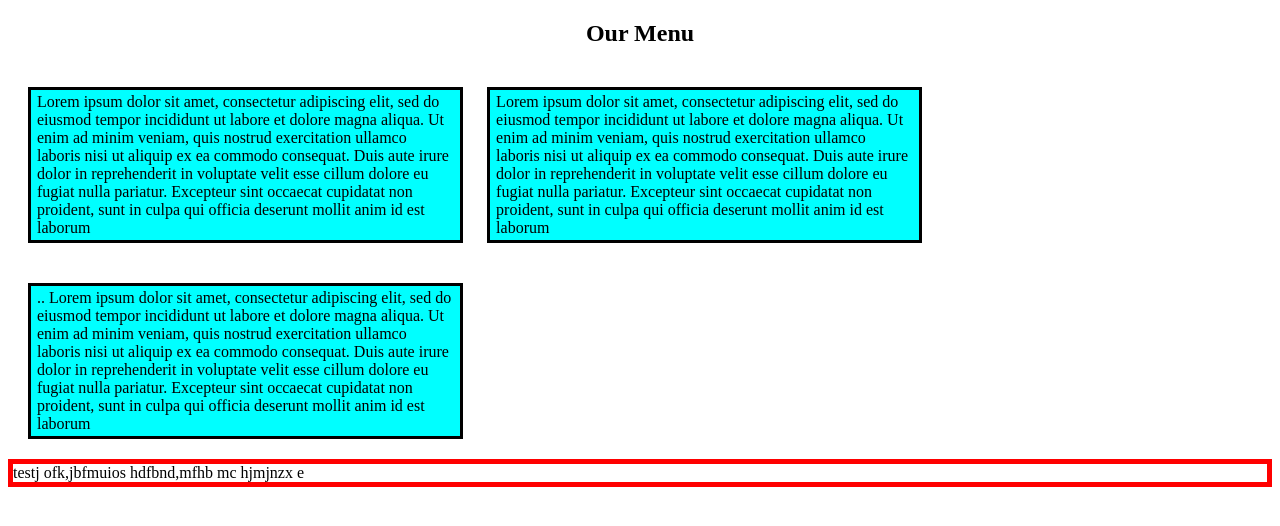
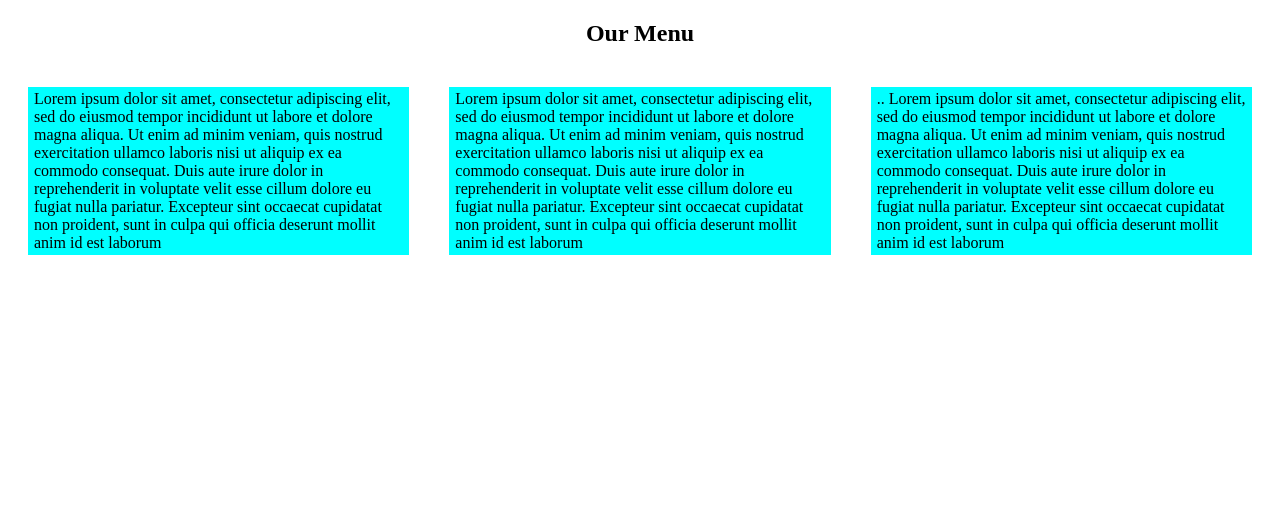
Before and after one commit to 4luckynikita/Coding, a plain HTML site: page module2-solution/index.html in a window 1280 px wide. Drawn offline with Linux system fonts and the light colour scheme.

Commit message:
Working desktop script

```diff
--- a/module2-solution/css/style.css
+++ b/module2-solution/css/style.css
@@ -5,8 +5,6 @@
             color: blue;
         }
     }
-
-
     /* tablets  - 768 -991*/
 
     @media (min-width: 768px) and (max-width: 991px) {
@@ -14,8 +12,6 @@
             color: red;
         }
     }
-
-
     /* desktops  - greater or equal 992*/
 
     @media (min-width: 992px) {
@@ -25,24 +21,33 @@
         #Chicken,
         #Beef,
         #Sushi {
-        width: 33%;
-    }
-    #Chicken,
-    #Sushi {
             margin: 20px;
         }
+        .innerHold {
+            float: left;
+            /*display: inline-block;*/
+            width: 33.33333%;
+            /* make sure left/right margins or left/right padding are 0px here
+            - it'll mess with the width otherwise*/
+            margin-left: 0px;
+            margin-right: 0px;
+            padding-left: 0px;
+            padding-right: 0px;
         }
+    }
+
     #Chicken,
     #Beef,
     #Sushi {
         background-color: aqua;
-        border: 3px solid black;
+        border: 0px solid black;
         padding-bottom: 3px;
         padding-top: 3px;
         padding-left: 6px;
         padding-right: 6px;
-        display: inline-block;
+        /*display: inline-block;*/
     }
+
     h2 {
         text-align: center;
     }
--- a/module2-solution/index.html
+++ b/module2-solution/index.html
@@ -1,31 +1,42 @@
 <!DOCTYPE html>
 <html lang="en">
+
 <head>
     <meta charset="UTF-8">
     <link rel="stylesheet" href="css/style.css">
     <title>Cool website</title>
 </head>
+
 <body>
     <h2>Our Menu</h2>
+
+        <div class="innerHold">
             <div id="Chicken">
 
                 Lorem ipsum dolor sit amet, consectetur adipiscing elit, sed do eiusmod tempor incididunt ut labore et dolore magna aliqua. Ut enim ad minim veniam, quis nostrud exercitation ullamco laboris nisi ut aliquip ex ea commodo consequat. Duis aute irure dolor in reprehenderit in voluptate velit esse cillum dolore eu fugiat nulla pariatur. Excepteur sint occaecat cupidatat non proident, sunt in culpa qui officia deserunt mollit anim id est laborum
 
             </div>
+        </div>
+
+
+        <div class="innerHold">
             <div id="Beef">
 
                 Lorem ipsum dolor sit amet, consectetur adipiscing elit, sed do eiusmod tempor incididunt ut labore et dolore magna aliqua. Ut enim ad minim veniam, quis nostrud exercitation ullamco laboris nisi ut aliquip ex ea commodo consequat. Duis aute irure dolor in reprehenderit in voluptate velit esse cillum dolore eu fugiat nulla pariatur. Excepteur sint occaecat cupidatat non proident, sunt in culpa qui officia deserunt mollit anim id est laborum
 
             </div>
+        </div>
+
+
+        <div class="innerHold">
             <div id="Sushi">
-        ..
-            Lorem ipsum dolor sit amet, consectetur adipiscing elit, sed do eiusmod tempor incididunt ut labore et dolore magna aliqua. Ut enim ad minim veniam, quis nostrud exercitation ullamco laboris nisi ut aliquip ex ea commodo consequat. Duis aute irure dolor in reprehenderit in voluptate velit esse cillum dolore eu fugiat nulla pariatur. Excepteur sint occaecat cupidatat non proident, sunt in culpa qui officia deserunt mollit anim id est laborum
+                .. Lorem ipsum dolor sit amet, consectetur adipiscing elit, sed do eiusmod tempor incididunt ut labore et dolore magna aliqua. Ut enim ad minim veniam, quis nostrud exercitation ullamco laboris nisi ut aliquip ex ea commodo consequat. Duis aute irure dolor in reprehenderit in voluptate velit esse cillum dolore eu fugiat nulla pariatur. Excepteur sint occaecat cupidatat non proident, sunt in culpa qui officia deserunt mollit anim id est laborum
 
             </div>
-    <div style="border: 5px solid red;">
+        </div>
 
-        testj ofk,jbfmuios hdfbnd,mfhb mc hjmjnzx e
 
-    </div>
+
 </body>
+
 </html>
```
Lines whose indentation alone changed are shown as unchanged.
